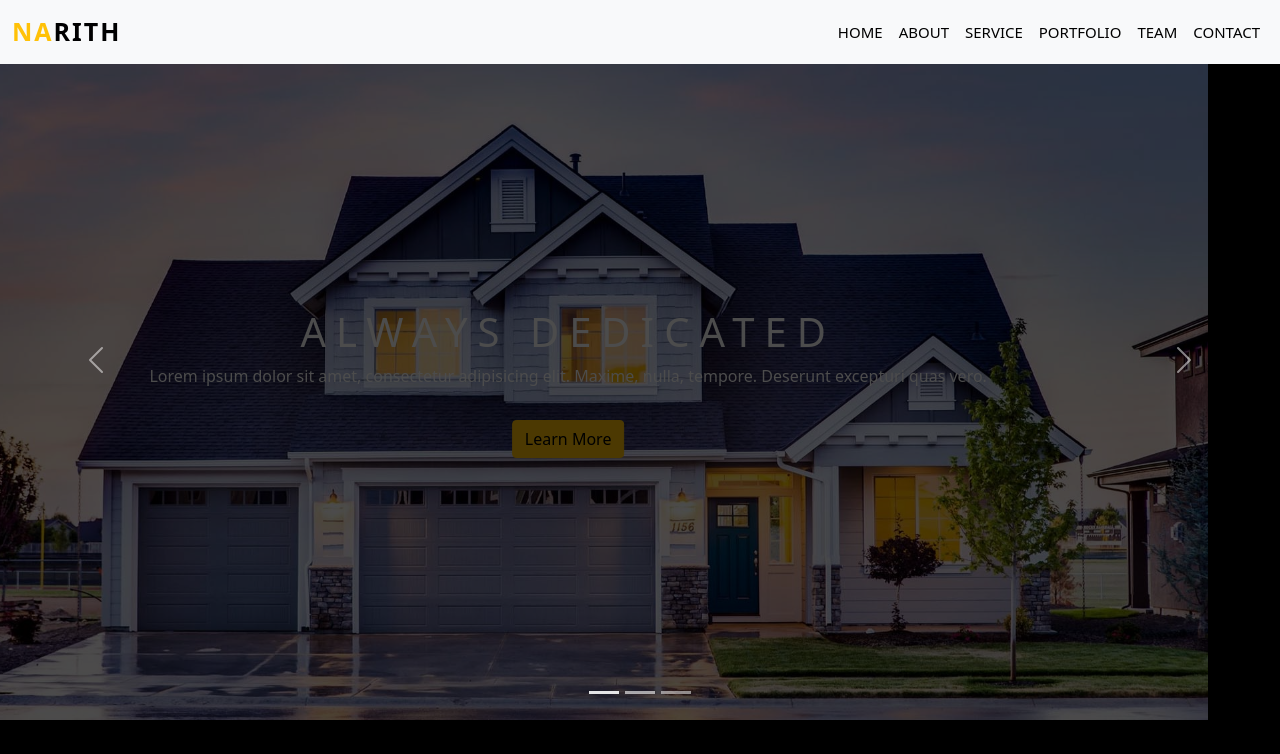
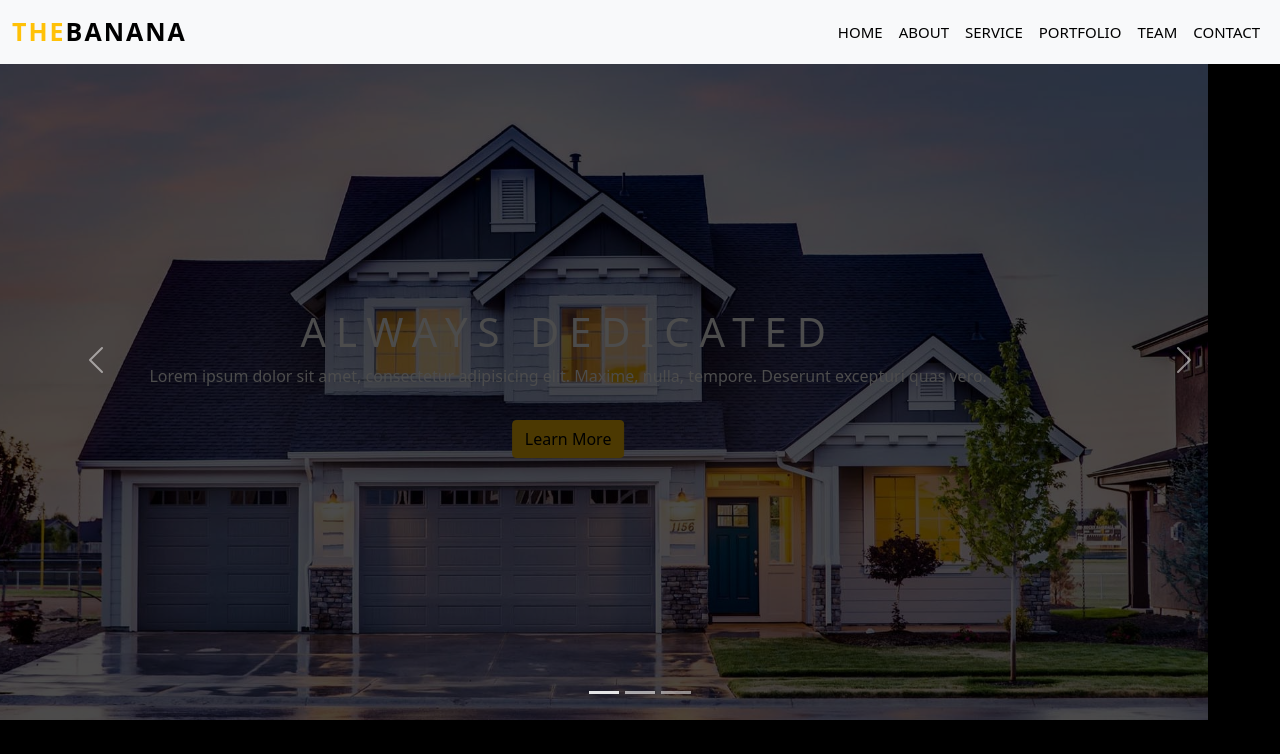
Before and after one commit to LiHourchhay/realestate, a plain HTML site: page index.html in a window 1280 px wide. Shown: the top 754 px of the page. Drawn offline with nearby package versions, Linux system fonts and the light colour scheme.

Commit message:
Update index.html

```diff
--- a/index.html
+++ b/index.html
@@ -13,7 +13,7 @@
     <nav class="navbar navbar-expand-md navbar-light bg-light fixed-top">
         <div class="container-fluid">
           <a class="navbar-brand" href="#">
-          <span class="text-warning">Na</span>rith</a>
+          <span class="text-warning">The</span>banana</a>
 
           <button class="navbar-toggler" aria-expanded="true" type="button" data-bs-toggle="collapse" data-bs-target="#navbarNavAltMarkup" aria-controls="navbarNavAltMarkup" aria-expanded="false" aria-label="Toggle navigation">
           <span class="navbar-toggler-icon"></span>
```
